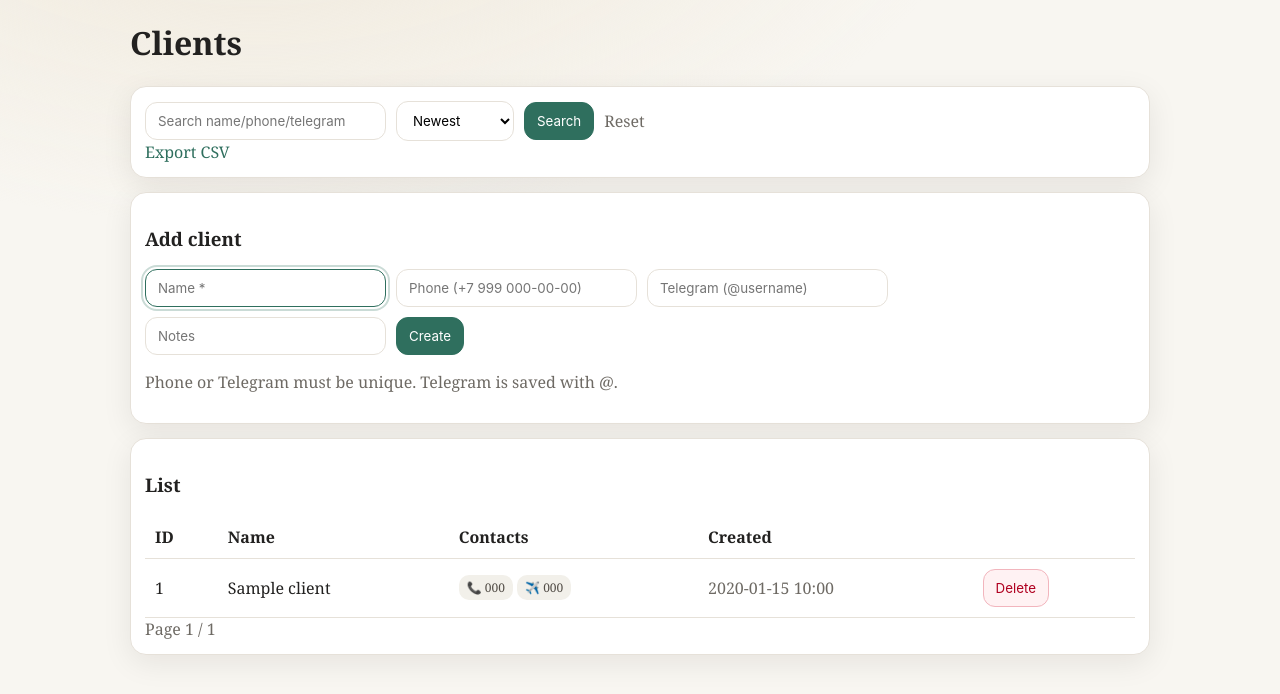
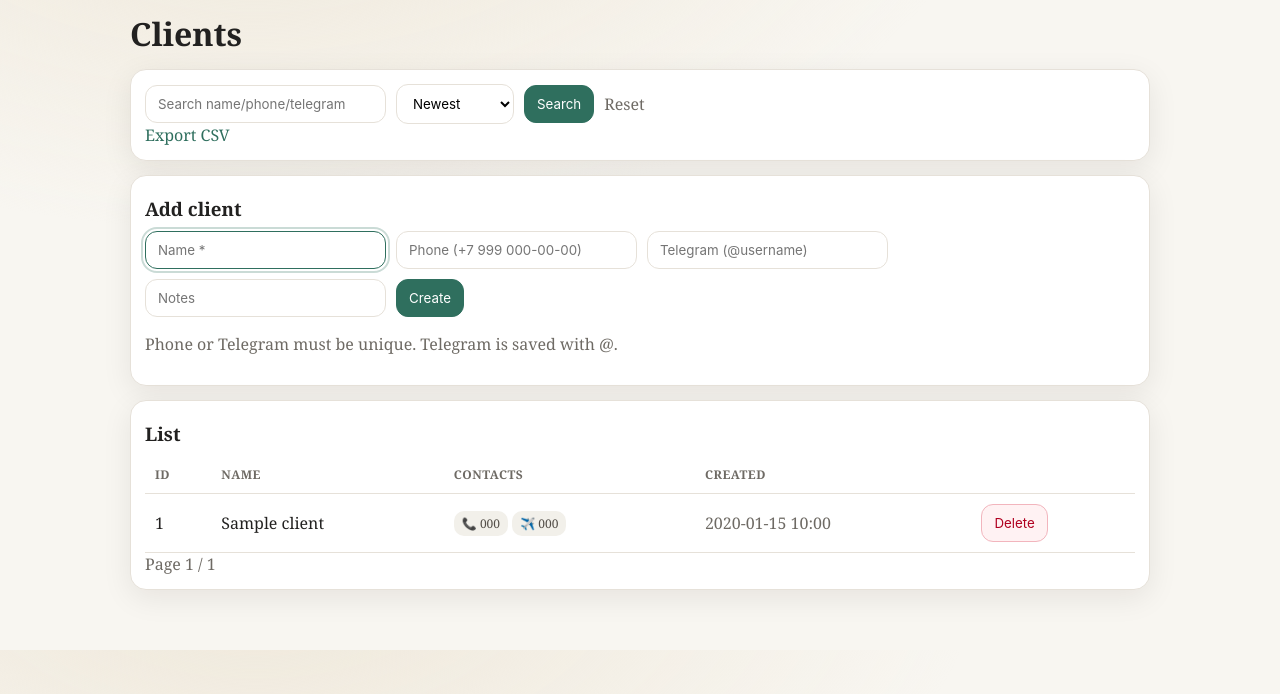
Before and after one commit to RezPoint/deskly-crm, a FastAPI app: page /ui/clients in a window 1280 px wide. Shown: the part 58-752 px from the top of the page. Run offline with FastAPI, Linux system fonts and the light colour scheme; tables that the repository leaves empty hold one stand-in row (values such as "Sample post").

Commit message:
Tweak typography and table headers

```diff
--- a/app/templates/layout.html
+++ b/app/templates/layout.html
@@ -25,7 +25,10 @@
       margin: 24px auto 60px;
       padding: 0 16px;
     }
+    h1 { font-size: 32px; margin: 12px 0 8px; }
+    h3 { margin: 6px 0 10px; }
     a { text-decoration: none; color: var(--accent); }
+    a:hover { text-decoration: underline; }
     nav { display: flex; align-items: center; gap: 14px; margin-bottom: 12px; }
     nav .brand { font-weight: 700; letter-spacing: 0.2px; margin-right: auto; color: var(--ink); }
     nav a { padding: 6px 10px; border-radius: 999px; background: var(--accent-2); color: var(--accent); font-weight: 600; }
@@ -60,6 +63,7 @@
     .err { color: var(--danger); margin: 10px 0; }
     table { width: 100%; border-collapse: collapse; }
     th, td { text-align: left; padding: 10px; border-bottom: 1px solid var(--line); }
+    th { font-size: 12px; text-transform: uppercase; letter-spacing: 0.04em; color: var(--muted); }
     tbody tr:nth-child(even) { background: #fbfaf7; }
     tbody tr:hover { background: #f4f1ea; }
     .muted { color: var(--muted); }
```
